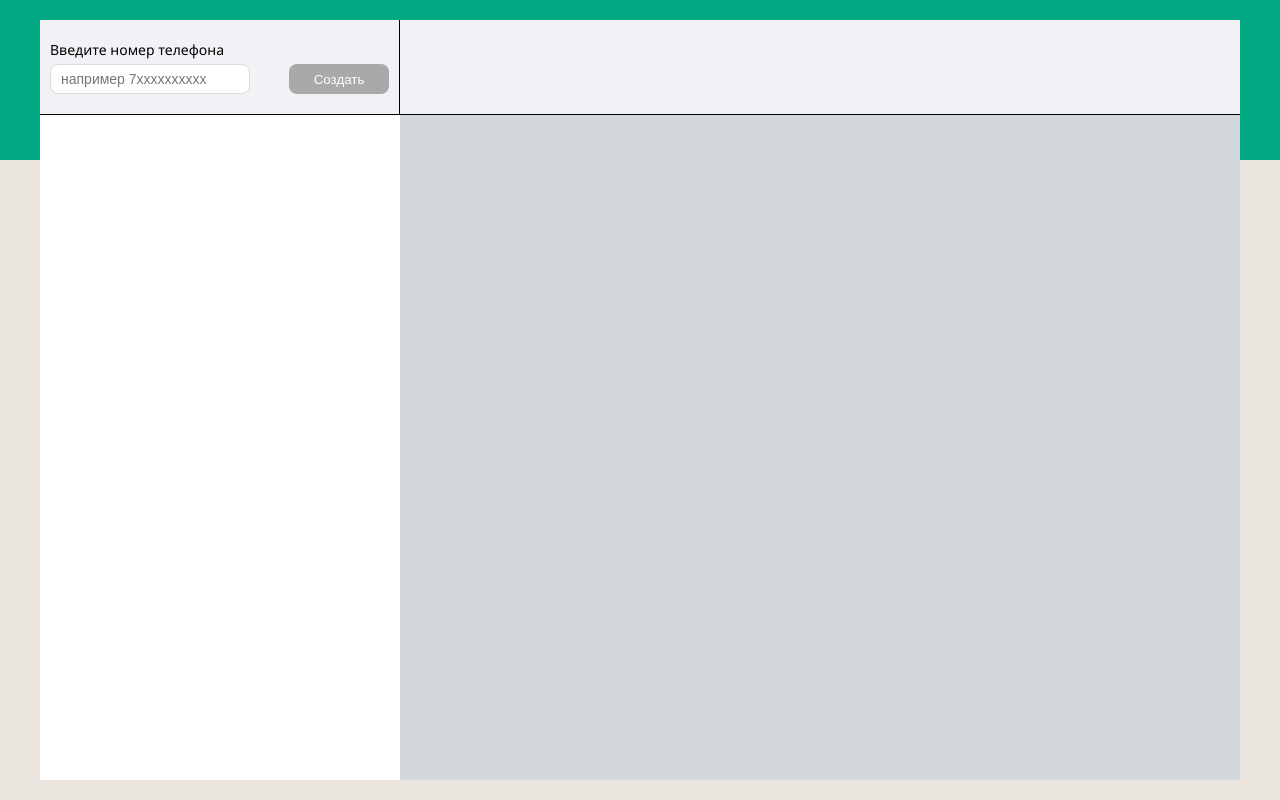
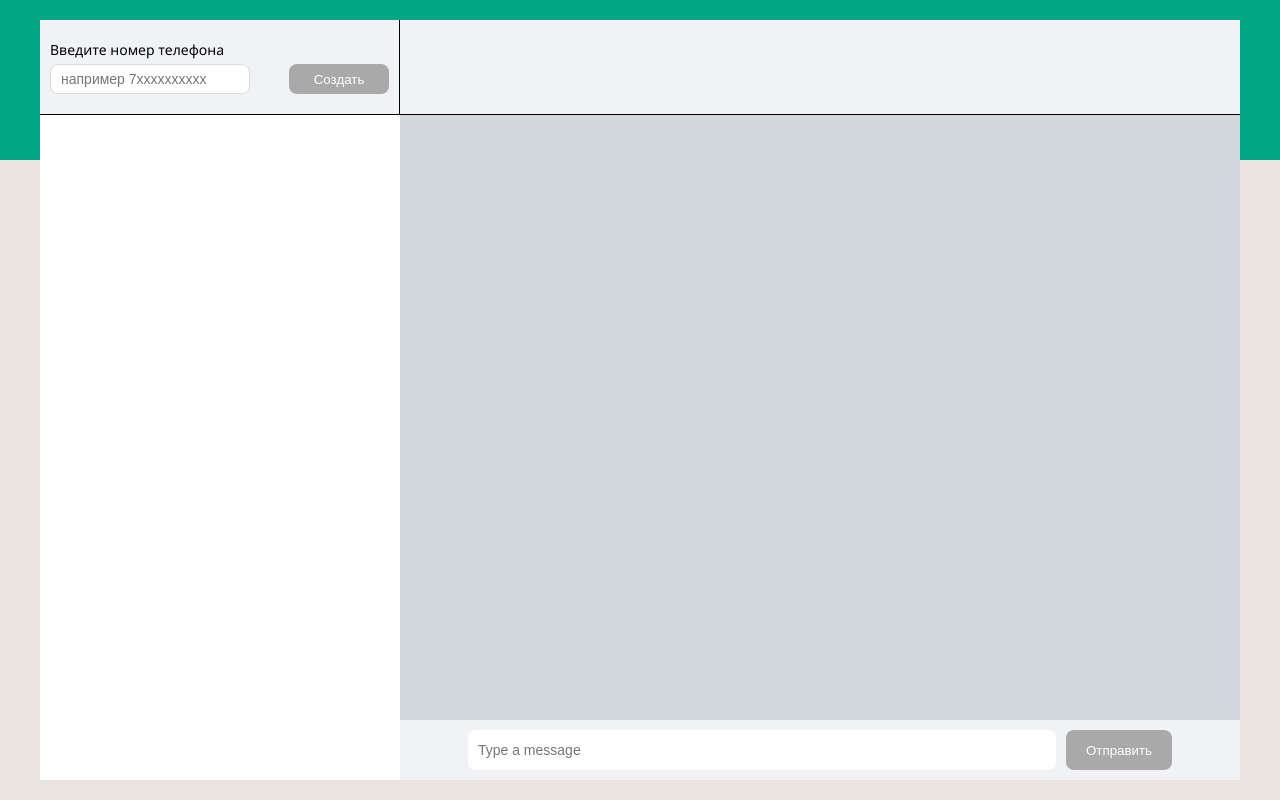
Before and after one commit to TheVadiratti/green-wa-messenger, a Next.js app: page / in a window 1280 px wide. Built offline with nearby package versions, Linux system fonts and the light colour scheme.

Commit message:
feat: добавить форму в чат

```diff
--- /dev/null
+++ b/src/components/Chat/Chat.module.css
@@ -0,0 +1,38 @@
+.chat {
+  background-color: var(--chat-color);
+  display: flex;
+}
+
+.form {
+  width: 100%;
+  align-self: end;
+  display: flex;
+  justify-content: center;
+  padding: 10px 0;
+  background-color: var(--panel-color);
+  gap: 10px;
+}
+
+.input {
+  width: 70%;
+  height: 40px;
+  border-radius: 8px;
+  border: none;
+  box-sizing: border-box;
+  font-size: 14px;
+  padding: 0 10px;
+}
+
+.submitBtn {
+  border-radius: 8px;
+  border: none;
+  background-color: var(--brand-color);
+  padding: 0 20px;
+  color: #fff;
+  cursor: pointer;
+}
+
+.submitBtn:disabled {
+  cursor: inherit;
+  background-color: var(--disabled-btn-color);
+}
--- /dev/null
+++ b/src/components/Chat/Chat.tsx
@@ -0,0 +1,25 @@
+import { useState } from 'react';
+import Styles from './Chat.module.css';
+
+export default function Chat() {
+  const [messageValue, setMessageValue] = useState('');
+
+  return (
+    <div className={Styles.chat}>
+      <form className={Styles.form}>
+        <input
+          type='text'
+          placeholder='Type a message'
+          onChange={(e) => setMessageValue(e.target.value)}
+          value={messageValue}
+          className={Styles.input}
+        />
+        <button
+          type='submit'
+          disabled={messageValue.length === 0}
+          className={Styles.submitBtn}
+        >Отправить</button>
+      </form>
+    </div>
+  );
+}
--- a/src/components/Messenger/Messenger.module.css
+++ b/src/components/Messenger/Messenger.module.css
@@ -13,7 +13,3 @@
   margin: 0;
   padding: 0;
 }
-
-.chat {
-  background-color: var(--chat-color);
-}
--- a/src/components/Messenger/Messenger.tsx
+++ b/src/components/Messenger/Messenger.tsx
@@ -4,6 +4,7 @@ import CreateForm from '../CreateForm/CreateForm';
 import Dialog from '../Dialog/Dialog';
 import { TDialog } from '../../types';
 import ChatInfo from '../ChatInfo/ChatInfo';
+import Chat from '../Chat/Chat';
 
 export default function Messenger() {
   const [dialogs, setDialogs] = useState<TDialog[]>([]);
@@ -23,8 +24,7 @@ export default function Messenger() {
           />
         ))}
       </ul>
-      <div className={Styles.chat}>
-      </div>
+      <Chat />
     </div>
   );
 }
```
